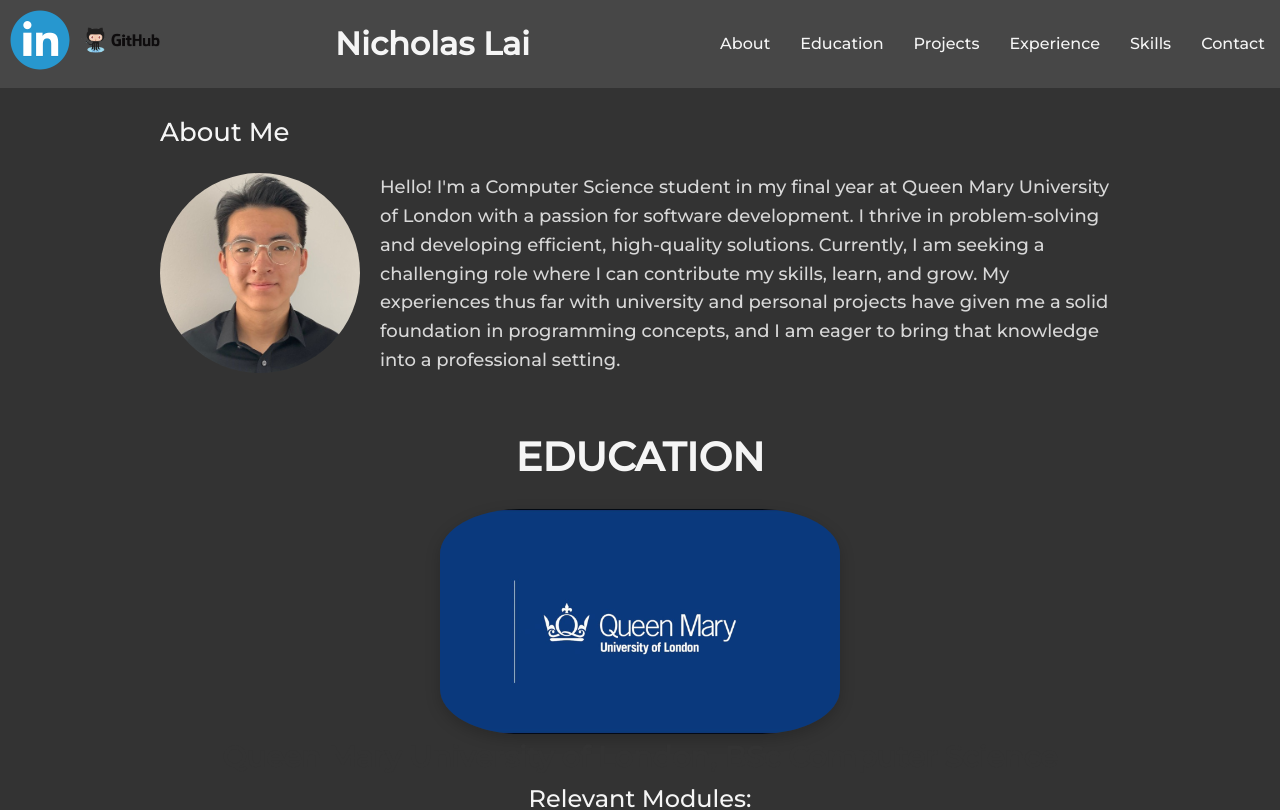
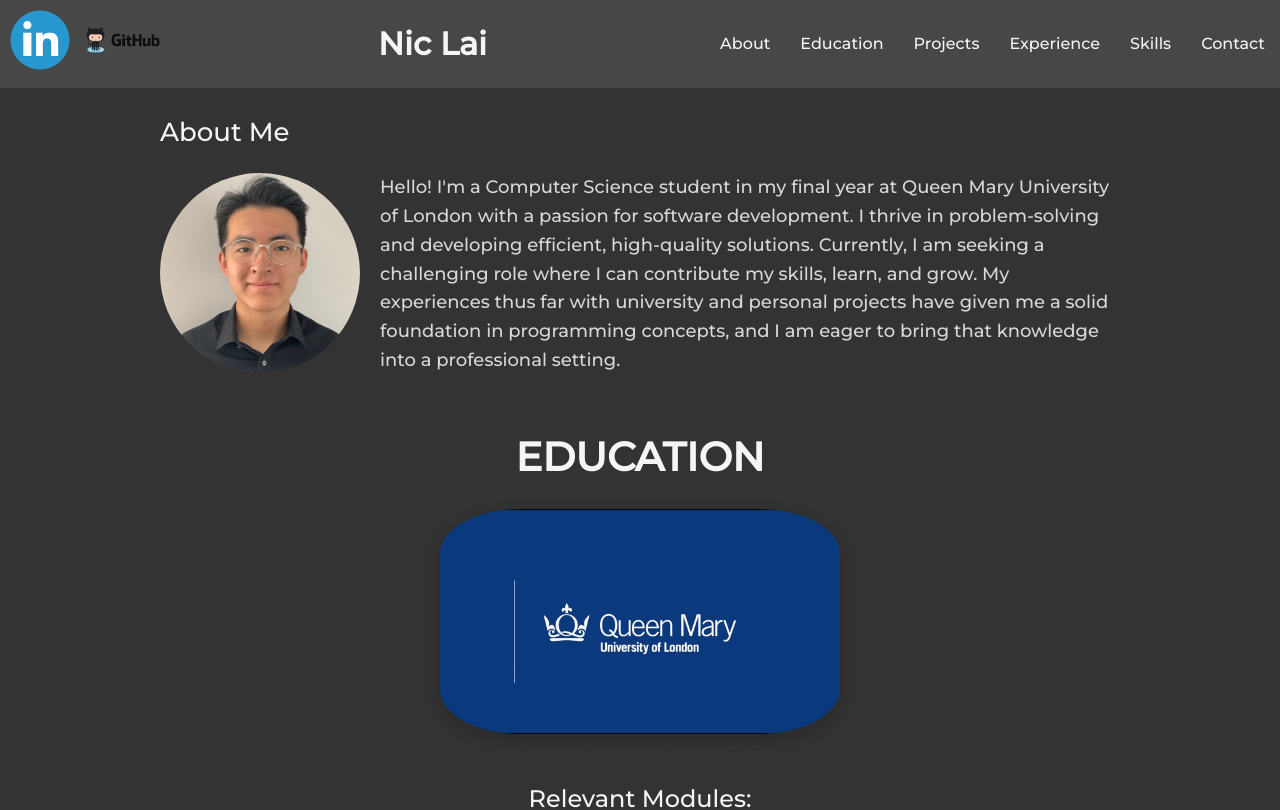
Before and after one commit to Niclai/Nicholas-Lai-Portfolio-Website, a React (Create React App) app: page / in a window 1280 px wide. Shown: the top 810 px of the page. Built offline with nearby package versions, Linux system fonts and the light colour scheme.

Commit message:
fixed nav3

```diff
--- a/src/components/header.js
+++ b/src/components/header.js
@@ -26,7 +26,7 @@ const Header = () => {
         </a>
       </div>
 
-      <h1>Nicholas Lai</h1>
+      <h1>Nic Lai</h1>
 
       <div className="hide-on-desktop">
         <Menu isOpen={isOpen} onStateChange={({ isOpen }) => setOpen(isOpen)} right width={'40%'}>
```
